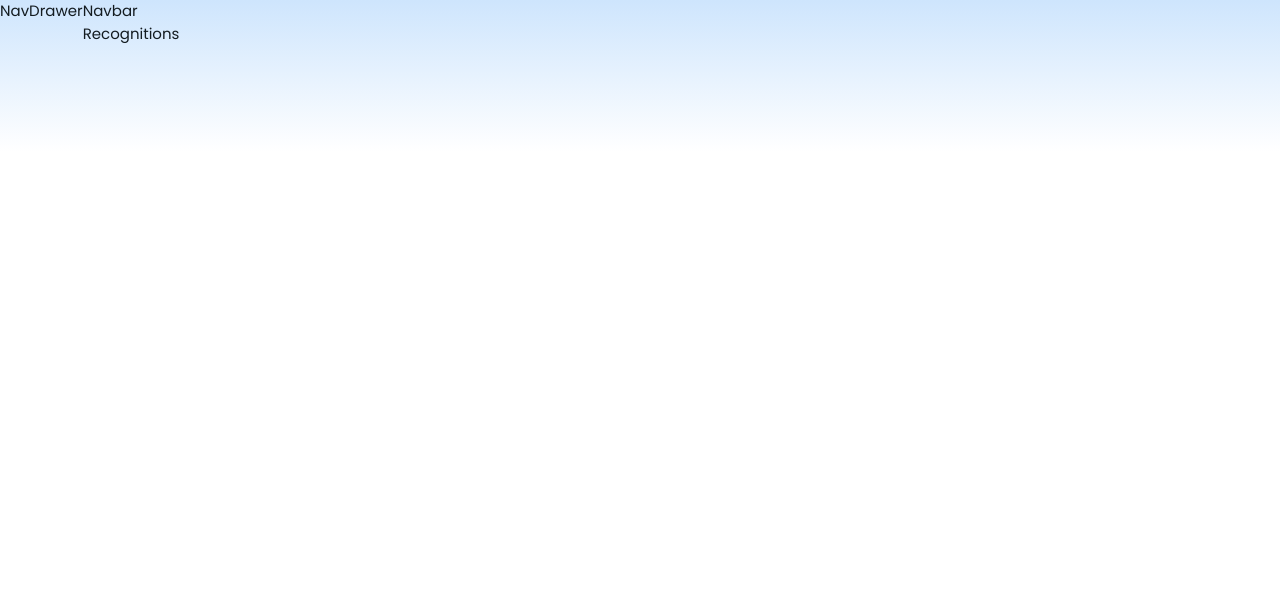
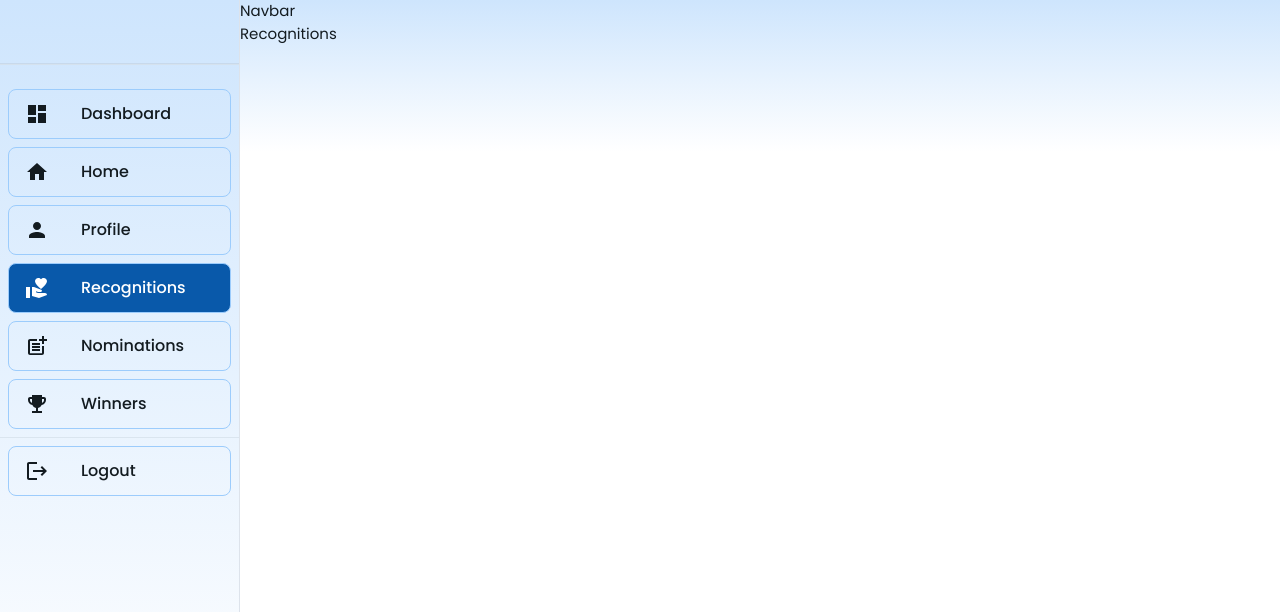
Before and after one commit to girmesh03/Associate-Recognition-and-Appreciation, a React (Vite) app in the folder frontend/: page /recognitions in a window 1280 px wide. Shown: the top 612 px of the page. Built offline with nearby package versions, Linux system fonts and the light colour scheme; sample sign-in values are in the browser's storage.

Commit message:
navdrawer and navigation: drawer navigation done

```diff
--- a/frontend/src/components/navDrawer/NavDrawer.jsx
+++ b/frontend/src/components/navDrawer/NavDrawer.jsx
@@ -1,5 +1,67 @@
-const NavDrawer = () => {
-  return <div>NavDrawer</div>;
+import propTypes from "prop-types";
+import { IconButton, Toolbar, Divider, Drawer } from "@mui/material";
+import { ChevronLeft as ChevronLeftIcon } from "@mui/icons-material";
+import { Navigations } from "../../components";
+import { drawerWidth } from "../../utils/constants";
+
+const NavDrawer = ({ open, setOpenDrawer, isNoneMobile }) => {
+  return (
+    <Drawer
+      open={open}
+      onClose={() => setOpenDrawer(false)}
+      variant="persistent"
+      anchor="left"
+      sx={{
+        "& .MuiDrawer-paper": {
+          backgroundColor: "background.paper",
+          backgroundImage: (theme) =>
+            theme.palette.mode === "light" &&
+            "linear-gradient(180deg, #CEE5FD, #FFF)",
+          backgroundSize: "100% 100%",
+          backgroundRepeat: "no-repeat",
+          width: drawerWidth,
+          boxSizing: "border-box",
+          op: "unset",
+          position: (theme) => ({
+            [theme.breakpoints.up("md")]: {
+              position: "relative",
+            },
+          }),
+        },
+        ...(open && {
+          transition: (theme) =>
+            theme.transitions.create("width", {
+              easing: theme.transitions.easing.sharp,
+              duration: theme.transitions.duration.leavingScreen,
+            }),
+        }),
+      }}
+    >
+      <Toolbar
+        disableGutters
+        sx={{
+          justifyContent: "flex-end",
+          padding: "1rem 0.5rem",
+          borderBottom: "1px solid",
+          borderColor: "divider",
+        }}
+      >
+        {!isNoneMobile && (
+          <IconButton onClick={() => setOpenDrawer(false)}>
+            <ChevronLeftIcon />
+          </IconButton>
+        )}
+      </Toolbar>
+      <Divider />
+      <Navigations isNoneMobile={isNoneMobile} setOpenDrawer={setOpenDrawer} />
+    </Drawer>
+  );
+};
+
+NavDrawer.propTypes = {
+  open: propTypes.bool,
+  setOpenDrawer: propTypes.func,
+  isNoneMobile: propTypes.bool,
 };
 
 export default NavDrawer;
--- /dev/null
+++ b/frontend/src/components/navDrawer/Navigations.jsx
@@ -0,0 +1,162 @@
+import propTypes from "prop-types";
+import { useLocation, useNavigate } from "react-router-dom";
+import {
+  Divider,
+  List,
+  ListItemButton,
+  ListItemIcon,
+  ListItemText,
+} from "@mui/material";
+
+import {
+  Home as HomeIcon,
+  Person as PersonIcon,
+  Logout as LogoutIcon,
+  EmojiEvents as AwardIcon,
+  PostAdd as PostAddIcon,
+  VolunteerActivism as RecognitionsIcon,
+  Dashboard as DashboardIcon,
+} from "@mui/icons-material";
+
+import { useDispatch } from "react-redux";
+import { useSelector } from "react-redux";
+import { setLogout } from "../../context/features/auth/authSlice";
+
+import { makeRequest } from "../../api/makeRequest";
+
+const Navigations = ({ isNoneMobile, setOpenDrawer }) => {
+  const { currentUser } = useSelector((state) => state.auth);
+  const selected = useLocation().pathname.split("/")[1];
+
+  const dispatch = useDispatch();
+  const navigate = useNavigate();
+
+  const handleNavigation = (pageName) => {
+    if (pageName === "home") {
+      navigate("/home");
+    } else if (pageName === "profile") {
+      navigate(`/profile/${currentUser._id}`);
+    } else {
+      navigate(`/${pageName}`);
+    }
+    setOpenDrawer(isNoneMobile ? true : false);
+  };
+
+  const handleLogout = async () => {
+    const url = "/auth/logout";
+    try {
+      await makeRequest.delete(url);
+      dispatch(setLogout());
+      navigate("/");
+    } catch (error) {
+      console.log(error.response.data.message);
+    }
+  };
+
+  return (
+    <List
+      component="nav"
+      sx={{
+        py: 2,
+        "& .MuiListItemButton-root": {
+          borderRadius: "8px",
+          border: "1px solid",
+          borderColor: "primary.light",
+          mx: 1,
+          my: 1,
+          "& .MuiListItemIcon-root": {
+            color: "text.primary",
+          },
+          "& .MuiListItemText-primary": {
+            fontWeight: 500,
+            fontSize: "1rem",
+          },
+
+          "&.Mui-selected": {
+            color: "white",
+            backgroundColor: "primary.main",
+            "& .MuiListItemIcon-root": {
+              color: "white",
+            },
+          },
+          "&:hover": {
+            backgroundColor: "primary.light",
+          },
+        },
+      }}
+    >
+      {currentUser?.role === "admin" && (
+        <ListItemButton
+          onClick={() => handleNavigation("admin")}
+          selected={selected === "admin"}
+        >
+          <ListItemIcon>
+            <DashboardIcon />
+          </ListItemIcon>
+          <ListItemText primary="Dashboard" />
+        </ListItemButton>
+      )}
+
+      <ListItemButton
+        onClick={() => handleNavigation("home")}
+        selected={selected === "home"}
+      >
+        <ListItemIcon>
+          <HomeIcon />
+        </ListItemIcon>
+        <ListItemText primary="Home" />
+      </ListItemButton>
+      <ListItemButton
+        onClick={() => handleNavigation("profile")}
+        selected={selected === "profile"}
+      >
+        <ListItemIcon>
+          <PersonIcon />
+        </ListItemIcon>
+        <ListItemText primary="Profile" />
+      </ListItemButton>
+      <ListItemButton
+        onClick={() => handleNavigation("recognitions")}
+        selected={selected === "recognitions"}
+      >
+        <ListItemIcon>
+          <RecognitionsIcon />
+        </ListItemIcon>
+        <ListItemText primary="Recognitions" />
+      </ListItemButton>
+      <ListItemButton
+        onClick={() => handleNavigation("nominations")}
+        selected={selected === "nominations"}
+      >
+        <ListItemIcon>
+          <PostAddIcon />
+        </ListItemIcon>
+        <ListItemText primary="Nominations" />
+      </ListItemButton>
+      <ListItemButton
+        onClick={() => handleNavigation("winners")}
+        selected={selected === "winners"}
+      >
+        <ListItemIcon>
+          <AwardIcon />
+        </ListItemIcon>
+        <ListItemText primary="Winners" />
+      </ListItemButton>
+      <Divider sx={{ my: 1 }} />
+      <ListItemButton onClick={handleLogout}>
+        <ListItemIcon>
+          <LogoutIcon />
+        </ListItemIcon>
+        <ListItemText primary="Logout" />
+      </ListItemButton>
+    </List>
+  );
+};
+
+Navigations.propTypes = {
+  isNoneMobile: propTypes.bool,
+  setOpenDrawer: propTypes.func,
+  selected: propTypes.string,
+};
+
+export default Navigations;
```
